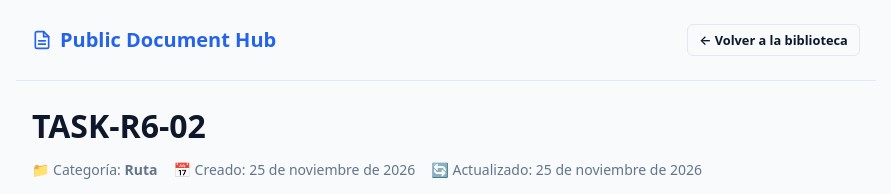
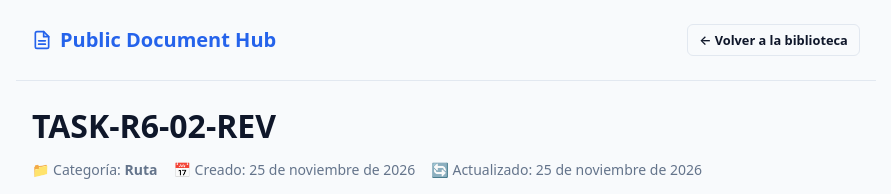
Before and after one commit to Blueisazul/publidoc, an Astro site: page /d/2d605db3-460f-4fad-bc15-66fe40e14c2c in a window 1280 px wide. Shown: the top 194 px of the page, without its empty margins (194-1085 px from the left). Built offline with nearby package versions, Linux system fonts and the light colour scheme; Astro itself is replaced by a stand-in of ours.

Commit message:
Update Documento “2d605db3-460f-4fad-bc15-66fe40e14c2c”

```diff
--- a/src/content/docs/2d605db3-460f-4fad-bc15-66fe40e14c2c.md
+++ b/src/content/docs/2d605db3-460f-4fad-bc15-66fe40e14c2c.md
@@ -1,5 +1,5 @@
 ---
-title: TASK-R6-02
+title: TASK-R6-02-REV
 category: ruta
 description: ''
 createdAt: 2026-11-25T22:20:00.000Z
```
